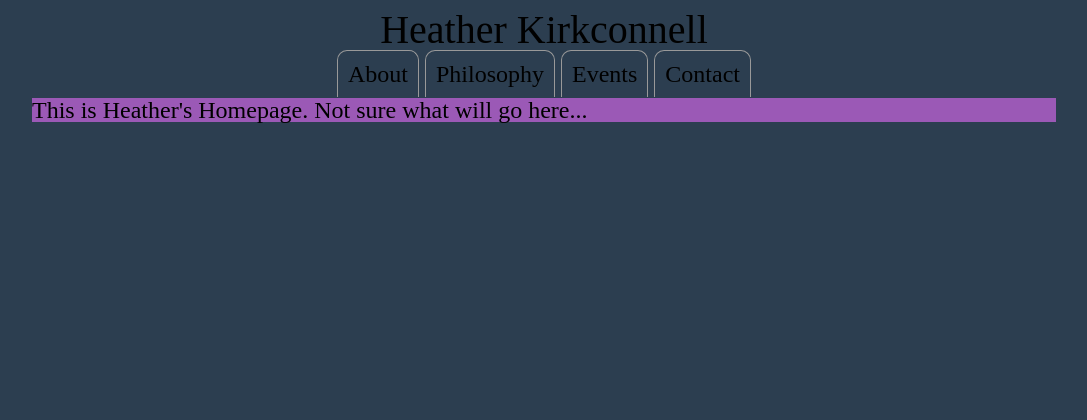
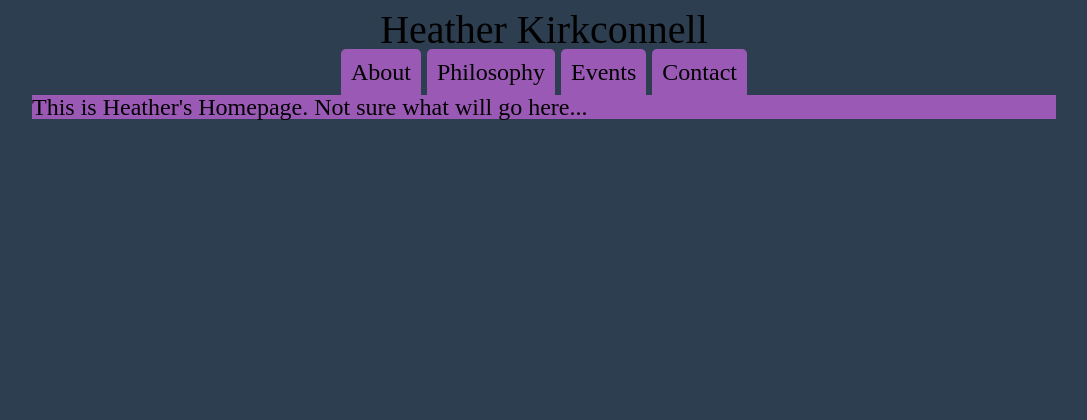
Before and after one commit to baroquebloke/heather-kirkconnell, a Flask app: page / in a window 1280 px wide. Shown: the top 420 px of the page, without its empty margins (96-1183 px from the left). Run offline with Flask 2, Linux system fonts and the light colour scheme.

Commit message:
not liking tabs at the moment.
Tabs are proving to be a pain in the ass.  May try something else…

```diff
--- a/static/style.css
+++ b/static/style.css
@@ -76,24 +76,23 @@ header a {
 menu {
   font-size: 1.5em;
   text-align: center;
-  margin: 12px;
+  margin-bottom: 11px;
   clear: both;
 }
 menu li {
   display: inline;
 }
 menu a {
+  padding: 10px;
   text-decoration: none;
-  border: 1px solid #999;
-  border-bottom: none;
-  -webkit-border-radius: 10px 10px 0 0;
-     -moz-border-radius: 10px 10px 0 0;
-          border-radius: 10px 10px 0 0;
-  padding: 10px;
+  background-color: #9b59b6;
   color: #000;
+  -webkit-border-radius: 5px 5px 0 0;
+     -moz-border-radius: 5px 5px 0 0;
+          border-radius: 5px 5px 0 0;
 }
 menu a:active {
-  background-color: #9b59b6;
+  background-color: #666;
 }
 .page-content {
   margin: 0 auto;;
--- a/templates/layouts/base.html
+++ b/templates/layouts/base.html
@@ -16,16 +16,16 @@
       </header>
       <menu id="nav">
         <ul>
-          <li>
+          <li class="active">
             <a href="/about">About</a>
           </li>
-          <li>
+          <li class="philosophy">
             <a href="/philosophy">Philosophy</a>
           </li>
-          <li>
+          <li class="events">
             <a href="/events">Events</a>
           </li>
-          <li>
+          <li class="contact">
             <a href="/contact">Contact</a>
           </li>
         </ul>
```
